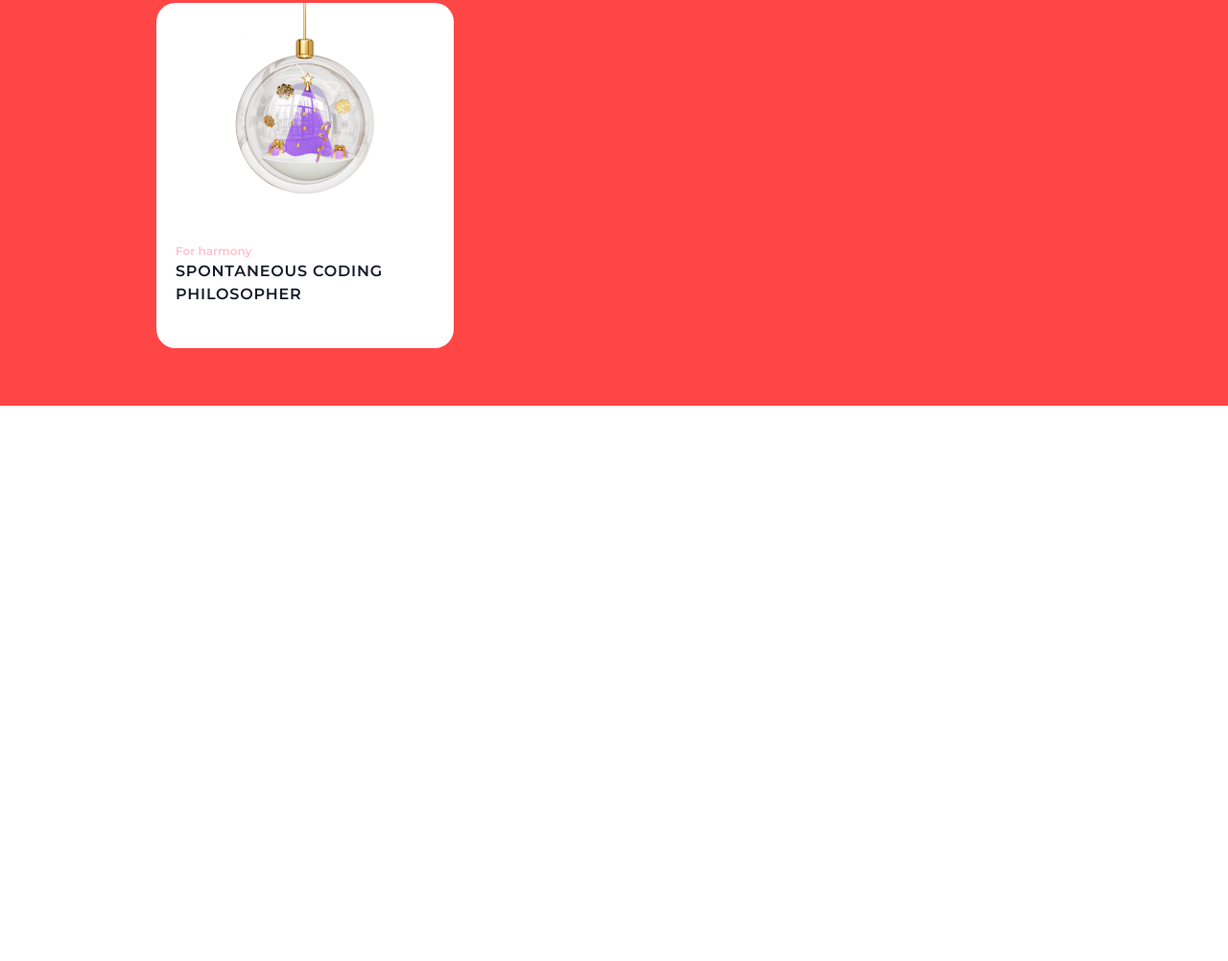
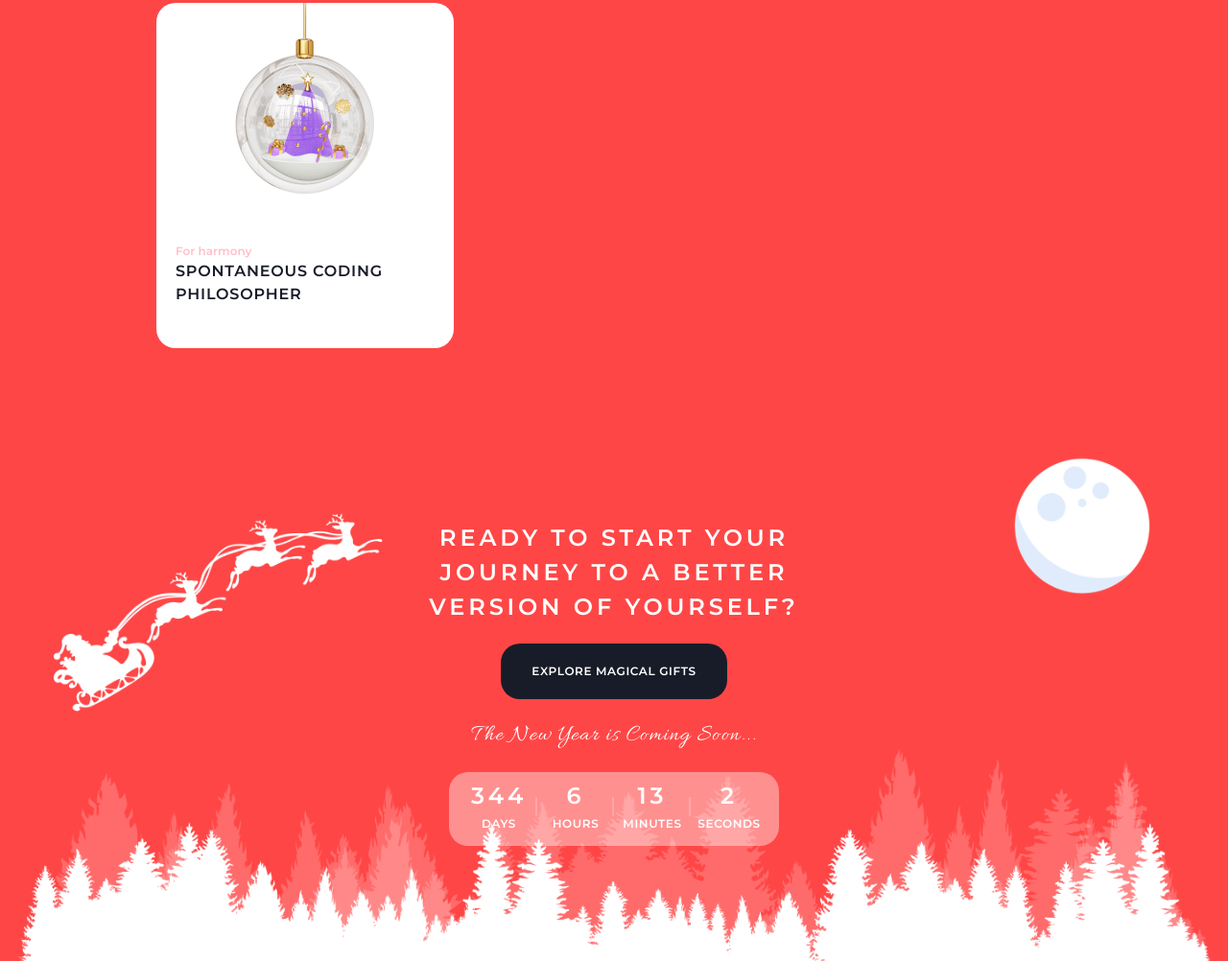
Before and after one commit to OrynbekFrontend/Christmas-Shop, a website with bundled scripts: page src/index.html in a window 1280 px wide. Shown: the part 2294-3296 px from the top of the page at 96% size. Before the commit the page ends 2717 px from the top, so only its background shows below. Built offline with nearby package versions, Linux system fonts and the light colour scheme.

Commit message:
add new time section and add functionality for timer

```diff
--- a/src/index.html
+++ b/src/index.html
@@ -86,10 +86,8 @@
                 </div>
             </div>
         </section>
-    </main>
 
-
-    <section class="gifts">
+        <section class="gifts">
             <div class="container gifts__container">
                 <h4 class="hero__title">Best Gifts</h4>
                 <h2 class="text-style slider__title">especially for you</h2>
@@ -124,7 +122,41 @@
                     </div>
                 </div>
             </div>
-    </section>
+        </section>
+
+        <section class="timer">
+            <img src="./images/bg-forest.png" alt="background" class="timer__img">
+            <div class="container timer__container">
+                <div class="timer__wrapper">
+                    <h2 class="text-style timer__title">Ready to start your journey to a better version of yourself?</h2>
+                    <button class="hero__button timer__button">Explore Magical Gifts</button>
+                    <h4 class="hero__title">The New Year is Coming Soon...</h4>
+                    <div class="timer__list">
+                        <div class="timer__item">
+                            <p id="days"></p>
+                            <span>days</span>
+                        </div>
+                        <div class="timer__item">
+                            <p id="hours"></p>
+                            <span>hours</span>
+                        </div>
+                        <div class="timer__item">
+                            <p id="minutes"></p>
+                            <span>minutes</span>
+                        </div>
+                        <div class="timer__item">
+                            <p id="seconds"></p>
+                            <span>seconds</span>
+                        </div>
+                    </div>
+                </div>
+            </div>
+        </section>
+    </main>
+
+
+
+
     <div id="overlay" class="mobile-overlay">
         <ul class="header__menu-list mobile-overlay--body">
             <li class="header__menu-item"><a href="#" class="header__menu-link text-style">gifts</a></li>
--- a/src/scripts/main.js
+++ b/src/scripts/main.js
@@ -1,8 +1,10 @@
 import burgerButton from './modules/header.js';
 import slider from './modules/slider.js';
 import modal from './modules/modal.js';
+import timer from './modules/timer.js';
 window.addEventListener('DOMContentLoaded', () => {
     burgerButton();
     slider();
     modal();
+    timer();
 });
--- /dev/null
+++ b/src/scripts/modules/timer.js
@@ -0,0 +1,38 @@
+function timer() {
+    const deadline = '2026-01-01';
+    function getTimeRemaining(endtime) {
+        const t = Date.parse(endtime) - Date.parse(new Date()),
+              days = Math.floor( (t/(1000*60*60*24))),
+              hours = Math.floor((t/(1000*60*60) % 24)),
+              minutes = Math.floor((t/1000/60) % 60),
+              seconds = Math.floor((t/1000) % 60);
+
+        return {
+            'total': t,
+            'days': days,
+            'hours': hours,
+            'minutes': minutes,
+            'seconds': seconds
+        }
+    }
+    function setClock(endtime) {
+        const
+              days = document.querySelector('#days'),
+              hours = document.querySelector('#hours'),
+              minutes = document.querySelector('#minutes'),
+              seconds = document.querySelector('#seconds');
+
+              upDateOclock();
+        function upDateOclock() {
+            const t = getTimeRemaining(endtime);
+            days.textContent = t.days;
+            hours.textContent = t.hours;
+            minutes.textContent = t.minutes;
+            seconds.textContent = t.seconds;
+
+        }
+        setInterval(upDateOclock, 1000)
+    }
+    setClock(deadline);
+}
+export default timer;
--- /dev/null
+++ b/src/styles/blocks/_timer.scss
@@ -0,0 +1,81 @@
+.timer {
+    padding-block: 60px;
+    background-color: var(--main-accent-color);
+    position: relative;
+    &__img {
+        position: absolute;
+        top: 0;
+        left: 0;
+        width: 100%;
+        height: 100%;
+        object-fit: cover;
+    }
+    &__wrapper {
+        margin: 0 auto;
+        width: 426px;
+        // height: 428px;
+        padding-block: 60px;
+        row-gap: 20px;
+        display: flex;
+        flex-direction: column;
+        justify-content: center;
+        align-items: center;
+    }
+    &__button {
+        cursor: pointer;
+        &:hover {
+            color: var(--main-accent-color);
+        }
+    }
+    &__title {
+        text-align: center;
+        color: var(--color-white);
+        letter-spacing: .16em;
+    }
+    &__list {
+        display: flex;
+        border-radius: 20px;
+        padding: 8px 12px 12px 12px;
+        background: hsla(0, 0%, 100%, .4);
+    }
+    &__item {
+        width: 80px;
+        position: relative;
+        text-align: center;
+        text-transform: uppercase;
+        color: var(--color-white);
+        p {
+            font-weight: 600;
+            font-size: 24px;
+            line-height: 33.48px;
+            letter-spacing: .16em;
+            margin: 0;
+        }
+        span {
+            font-weight: 600;
+            font-size: 12px;
+            line-height: 15.6px;
+            letter-spacing: .05em;
+        }
+        &:not(:last-child)::after {
+            content: '';
+            position: absolute;
+            right: 0;
+            top: 50%;
+            translate: -50% -50%;
+            width: 1px;
+            height: 20px;
+            background-color: hsla(0, 0%, 100%, .4);
+        }
+    }
+}
+@media (max-width: 590px) {
+    .timer {
+        &__wrapper {
+            width: 364px;
+        }
+        &__container {
+            padding-inline: 8px;
+        }
+    }
+}
--- a/src/styles/style.scss
+++ b/src/styles/style.scss
@@ -12,3 +12,4 @@
 @use './blocks/slider';
 @use './blocks/gifts';
 @use './blocks/modal';
+@use './blocks/timer';
```
Also changed, not shown: src/styles/style.css, 1 other file.
